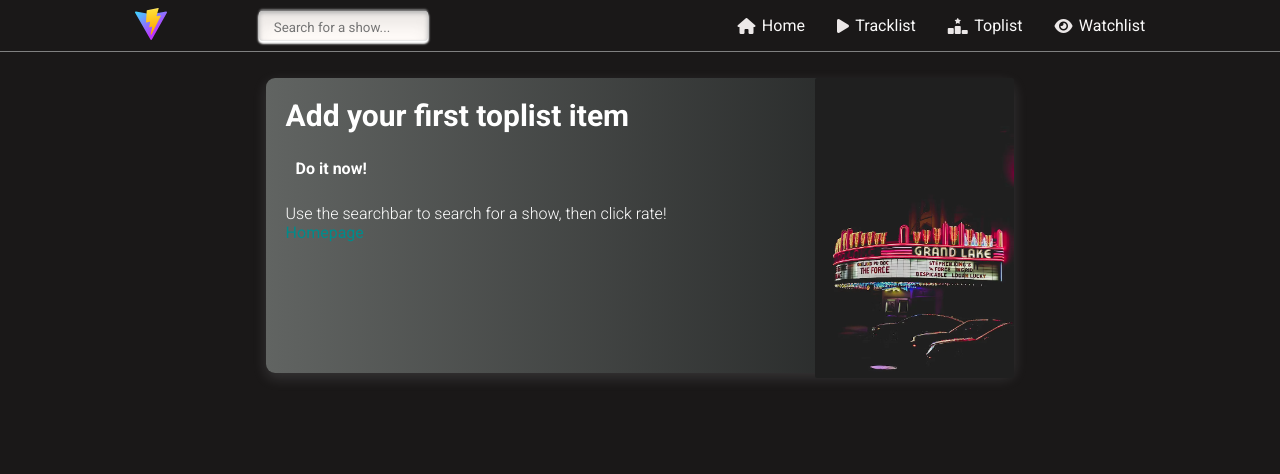
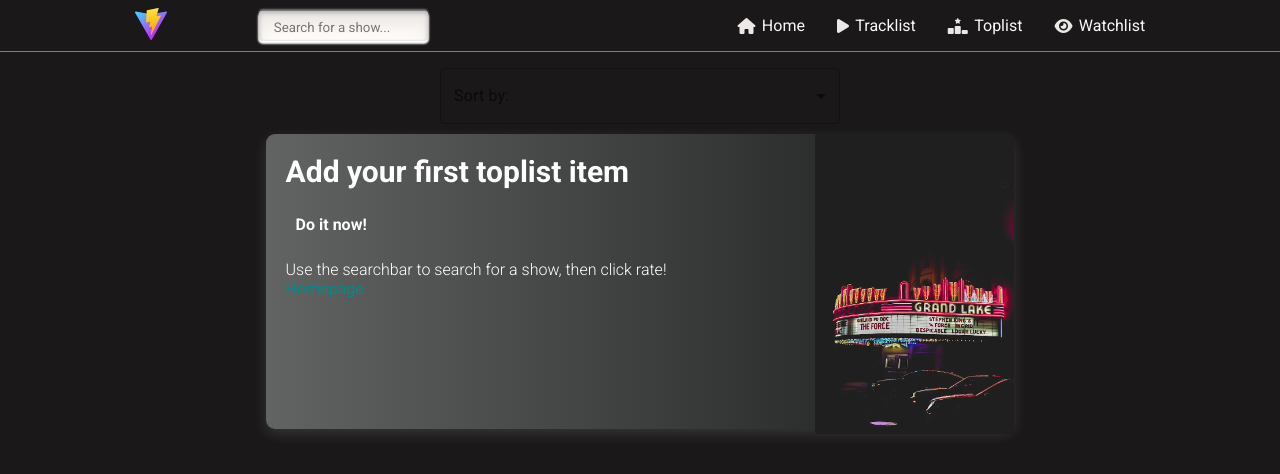
Before and after one commit to PatakiG2000/ShowShelf, a React (Vite) app: page /toplist in a window 1280 px wide. Shown: the top 474 px of the page. Built offline with nearby package versions, Linux system fonts and the light colour scheme; a web font is replaced by a local one.

Commit message:
Started working on sorting selection dropdown
Started working on sorting selection dropdown

```diff
--- a/src/Layout/pages/Toplist.tsx
+++ b/src/Layout/pages/Toplist.tsx
@@ -1,12 +1,24 @@
 import * as React from "react";
 import ToplistCard from "../../Components/Cards/toplist/ToplistCard";
-import { useSelector } from "react-redux";
+import { useSelector, useDispatch } from "react-redux";
 import ToplistPlaceholderCard from "../../Components/Cards/toplist/ToplistPlaceholderCard";
+import MenuItem from "@mui/material/MenuItem";
+import InputLabel from "@mui/material/InputLabel";
+import Select, { SelectChangeEvent } from "@mui/material/Select";
+import Box from "@mui/material/Box";
+import FormControl from "@mui/material/FormControl";
+import { sorting } from "../../features/toplist/toplistSlice";
 
 export interface IToplistProps {}
 
 export default function Toplist() {
   const toplist = useSelector((state: any) => state.toplistHandler?.value);
+  const [sortType, setSortType] = React.useState("");
+  const dispatch = useDispatch();
+  const handleChange = (event: SelectChangeEvent) => {
+    setSortType(event.target.value as string);
+    dispatch(sorting("asd"));
+  };
 
   const currentToplist = toplist.map(
     ({
@@ -40,7 +52,23 @@ export default function Toplist() {
 
   return (
     <div className="toplist">
-      {" "}
+      <Box sx={{ minWidth: "10%", maxWidth: "400px", margin: "0 auto" }}>
+        <FormControl fullWidth>
+          <InputLabel id="demo-simple-select-label">Sort by:</InputLabel>
+          <Select
+            labelId="demo-simple-select-label"
+            id="demo-simple-select"
+            value={sortType}
+            label="Age"
+            onChange={handleChange}
+          >
+            <MenuItem value={"hightolow"}>Rating: High to low</MenuItem>
+            <MenuItem value={"lowtohigh"}>Rating: Low to high</MenuItem>
+            <MenuItem value={"newest"}>Time: Newest</MenuItem>
+            <MenuItem value={"oldest"}>Time: Oldest</MenuItem>
+          </Select>
+        </FormControl>
+      </Box>{" "}
       {currentToplist.length === 0 ? (
         <ToplistPlaceholderCard />
       ) : (
--- a/src/features/toplist/toplistSlice.ts
+++ b/src/features/toplist/toplistSlice.ts
@@ -53,10 +53,16 @@ export const toplistSlice = createSlice({
       );
       state.value = newState;
     },
+    sorting: (state, action: PayloadAction<string>) => {
+      //számoljon majd overallt
+      /* const newState = state.value.sort((a, b) => a - b); */
+      console.log(initialState);
+    },
   },
 });
 
 // Action creators are generated for each case reducer function
-export const { addToToplist, deleteFromToplist } = toplistSlice.actions;
+export const { addToToplist, deleteFromToplist, sorting } =
+  toplistSlice.actions;
 
 export default toplistSlice.reducer;
```
